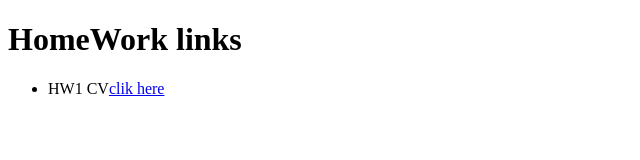
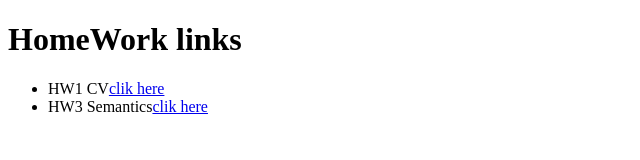
Before and after one commit to RAMZES15/HomeWork, a plain HTML site: page link.html in a window 1280 px wide. Shown: the whole page, without its empty margins (0-640 px from the left). Drawn offline with Linux system fonts and the light colour scheme.

Commit message:
new link

```diff
--- a/link.html
+++ b/link.html
@@ -10,6 +10,7 @@
     <h1>HomeWork links</h1>
     <ul>
         <li>HW1 CV<a href="https://ramzes15.github.io/HomeWork/CV/" target="_blank">clik here</a></li>
+        <li>HW3 Semantics<a href="https://ramzes15.github.io/HomeWork/Semantics/" target="_blank">clik here</a></li>
     </ul>
 </body>
 </html>
```
